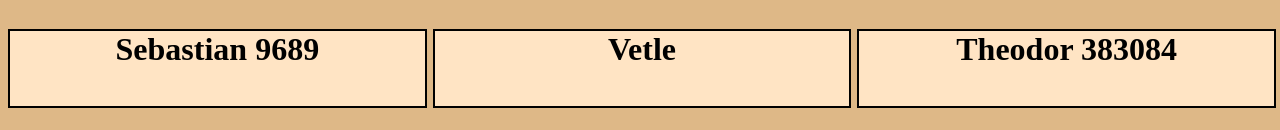
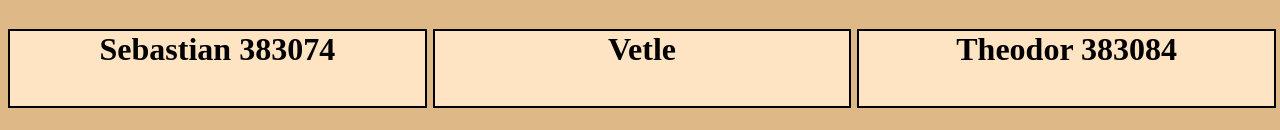
Before and after one commit to OsloMet-web/1stOblig-oblig-1-group-10, a plain HTML site: page pageB.html in a window 1280 px wide. Shown: the top 130 px of the page. Drawn offline with Linux system fonts and the light colour scheme.

Commit message:
student nr

```diff
--- a/pageB.html
+++ b/pageB.html
@@ -10,7 +10,7 @@
 <body>
     <div class="container">
         <div class="sebastian">
-            <h1>Sebastian 9689</h1>
+            <h1>Sebastian 383074</h1>
             <p>My old school was The University of Stavanger, where i studied Computer Science for 1 and a half year. UiS was an old school with a very nice Campus.</p>
         </div>
         <div class="vetle">
```
